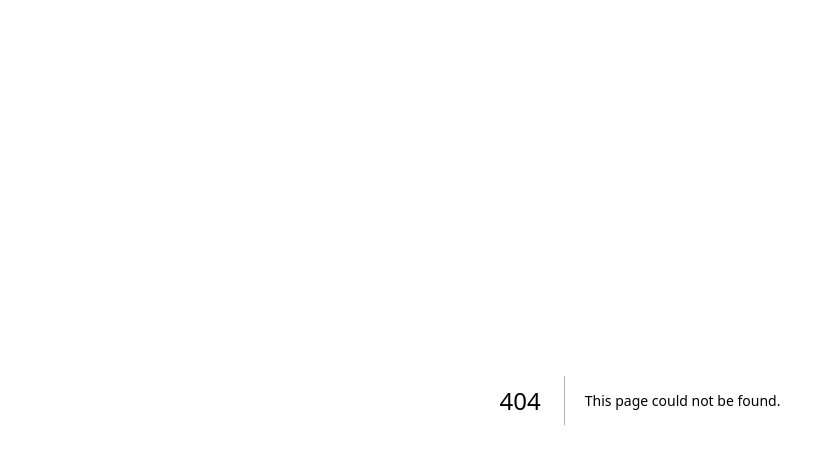
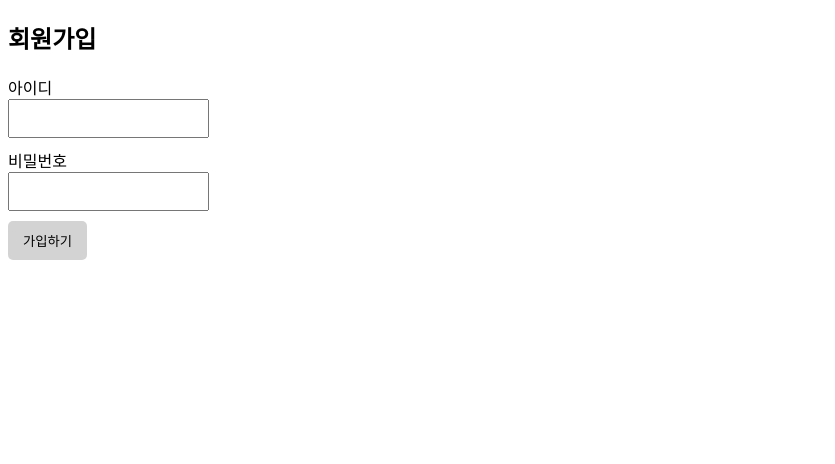
Before and after one commit to bananana0118/nextjs2, a Next.js app: page /signup in a window 1280 px wide. Before the commit this address had no page. Shown: the top 464 px of the page, without its empty margins (0-835 px from the left). Built offline with nearby package versions, Linux system fonts and the light colour scheme.

Commit message:
FEAT : 게시물 등록 구현

```diff
--- a/app/globals.css
+++ b/app/globals.css
@@ -18,3 +18,19 @@
     color: grey;
     margin : 5px 0px;
   }
+
+  .p-20 {
+    padding: 20px;
+  }
+  input {
+    box-sizing: border-box;
+    padding: 10px;
+    display: block;
+    margin-bottom: 10px;
+  }
+  button {
+    padding: 10px 15px;
+    background: lightgray;
+    border: none;
+    border-radius: 5px;
+  }
--- /dev/null
+++ b/app/signup/page.js
@@ -0,0 +1,14 @@
+export default function Signup(){
+
+
+    return (
+        <div>
+            <h2>회원가입</h2>
+            <form action={"/api/post/signup"} method="POST">
+                <label>아이디 <input type="text" name="userId"></input></label>
+                <label>비밀번호 <input type="password" name="userPassword"></input></label>
+                <button type="submit">가입하기</button>
+            </form>
+        </div>
+    )
+}
--- /dev/null
+++ b/pages/api/list.js
@@ -0,0 +1,11 @@
+import { connectDB } from "@/util/database";
+
+export default async function handler(req,res){
+
+    const db = (await connectDB).db("forum")
+    const result = await db.collection("post").find().toArray()
+
+    if(req.method ==="GET"){
+        return res.status(200).json(result);
+    }
+}
--- /dev/null
+++ b/pages/api/post/new.js
@@ -0,0 +1,24 @@
+import { connectDB } from "@/util/database"
+
+export default async function Handler(req,res){
+
+
+    if(req.method==="POST"){
+        const db = (await connectDB).db("forum")
+
+        if(req.body.title==="")
+            return res.status(500).json("내용이 비어있습니다.")
+    try {
+        let result = await db.collection("post").insertOne(req.body);
+        console.log(result)
+
+        return res.status(200).redirect(302,"/list")
+    }catch(error){
+        return res.status(404).json("에러가 발생했습니다.")
+
+    }
+    }
+    //유저가 서버로 글 보내면
+    //db에 저장시키기
+
+}
--- /dev/null
+++ b/pages/api/post/signup.js
@@ -0,0 +1,31 @@
+import { connectDB } from "@/util/database";
+
+export default async function Handler(req,res){
+
+
+
+    if(req.method ==="POST"){
+        if(req.body.userId === "" || req.body.userPassword===""){
+            return res.status(200).json("값을 입력해 주세요");
+        }
+
+        const db = (await connectDB).db("forum")
+        let result = await db.collection("post").find({"userId":req.body.userId}).toArray();
+        console.log(result)
+        console.log(result.length)
+
+        if(result.length!==0){
+            console.log("이미 존재하는 아이디입니다.")
+            return res.status(200).redirect(302,"/signup")
+            //왜 302를 붙여줘야 하나?
+        }
+
+
+        await db.collection("post").insertOne(req.body);
+        return res.status(200).json("제출완료")
+    }
+
+    ///이미 존재하는 아이디로는 가입할 수 없게
+
+
+}
--- /dev/null
+++ b/pages/api/test.js
@@ -0,0 +1,7 @@
+export default function handler(요청, 응답){
+    if(요청.method ==="POST"){
+        return 응답.status(200).json("안녕")
+    }
+
+
+}
--- /dev/null
+++ b/pages/api/thistime.js
@@ -0,0 +1,5 @@
+export default function handler(req,res){
+
+    const date = new Date()
+    return res.status(200).json(date.toLocaleTimeString())
+}
```
Also changed, not shown: app/write/page.js (added, +13 -0 lines).
